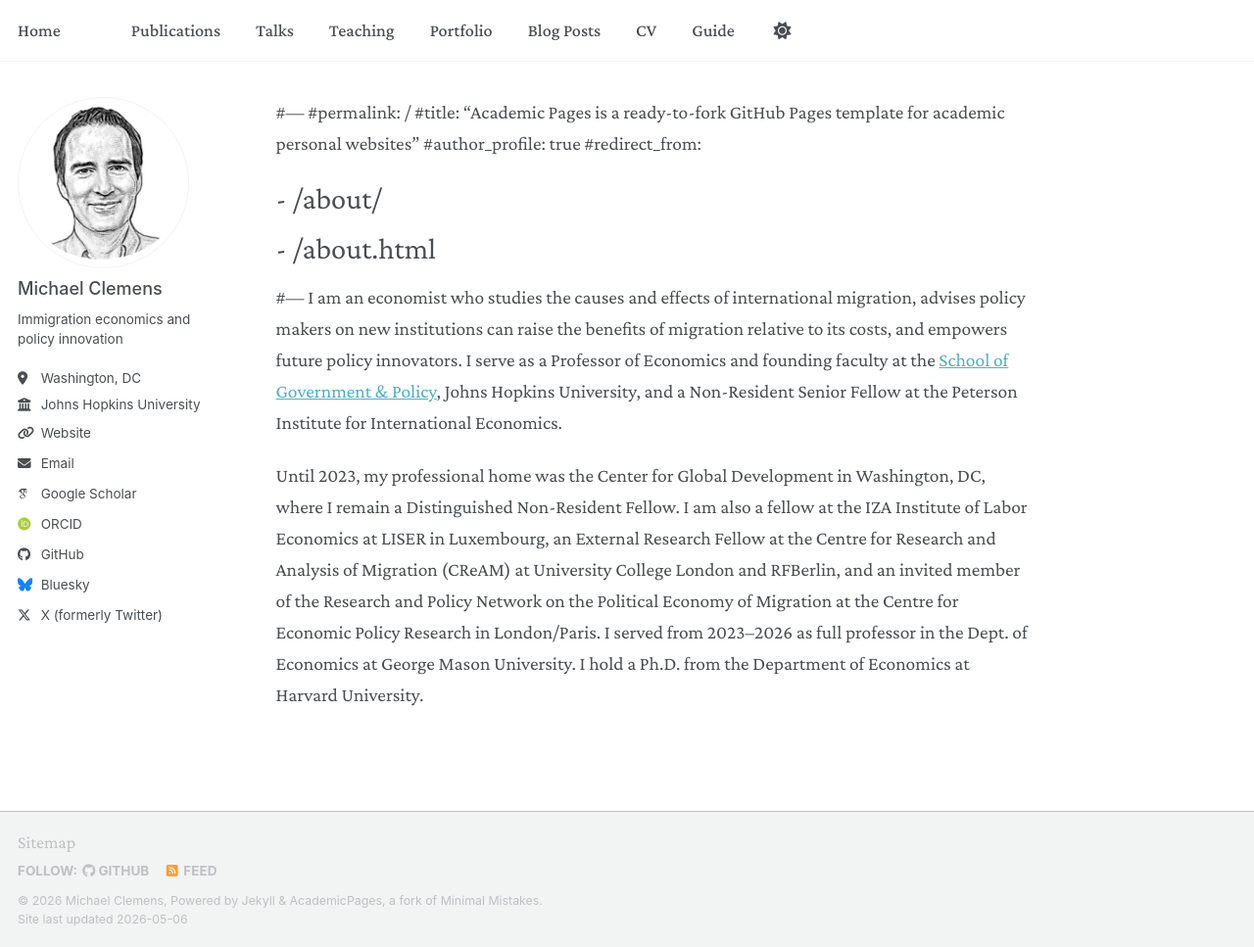
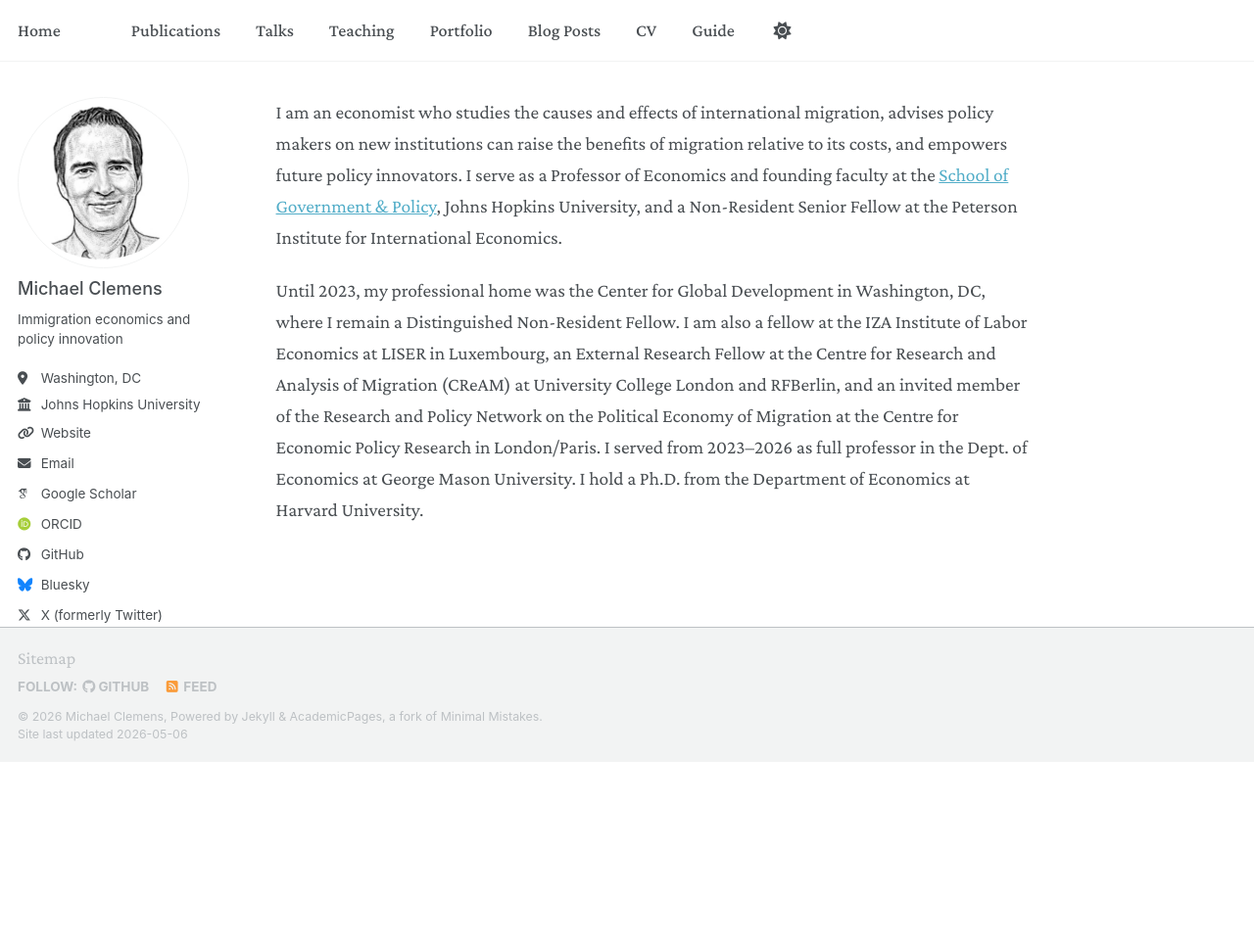
Before and after one commit to mcleme25/mcleme25.github.io, a Jekyll site: the page built from _pages/about.md, in a window 1280 px wide and 967 px high. Shown: the whole window at 98% size. Built offline with Jekyll 4.4.1, drawn with Linux system fonts in a browser that asks for light colours; some web fonts are replaced; our own code applies the rules of GitHub Pages for plain Markdown files; a script bundle is joined from its source files by our own code; library files that are not in the unit come from our copies.

Commit message:
Update about.md

```diff
--- a/_pages/about.md
+++ b/_pages/about.md
@@ -1,11 +1,11 @@
-#---
-#permalink: /
-#title: "Academic Pages is a ready-to-fork GitHub Pages template for academic personal websites"
-#author_profile: true
-#redirect_from:
-#  - /about/
-#  - /about.html
-#---
+<!-- --- -->
+<!-- permalink: / -->
+<!-- title: "Academic Pages is a ready-to-fork GitHub Pages template for academic personal websites" -->
+<!-- author_profile: true -->
+<!-- redirect_from:  -->
+  <!-- - /about/ -->
+  <!-- - /about.html -->
+<!-- --- -->
 I am an economist who studies the causes and effects of international migration, advises policy makers on new institutions can raise the benefits of migration relative to its costs, and empowers future policy innovators. I serve as a Professor of Economics and founding faculty at the [School of Government & Policy](https://sgp.jhu.edu), Johns Hopkins University, and a Non-Resident Senior Fellow at the Peterson Institute for International Economics.
 
 Until 2023, my professional home was the Center for Global Development in Washington, DC, where I remain a Distinguished Non-Resident Fellow. I am also a fellow at the IZA Institute of Labor Economics at LISER in Luxembourg, an External Research Fellow at the Centre for Research and Analysis of Migration (CReAM) at University College London and RFBerlin, and an invited member of the Research and Policy Network on the Political Economy of Migration at the Centre for Economic Policy Research in London/Paris. I served from 2023–2026 as full professor in the Dept. of Economics at George Mason University. I hold a Ph.D. from the Department of Economics at Harvard University.
```
